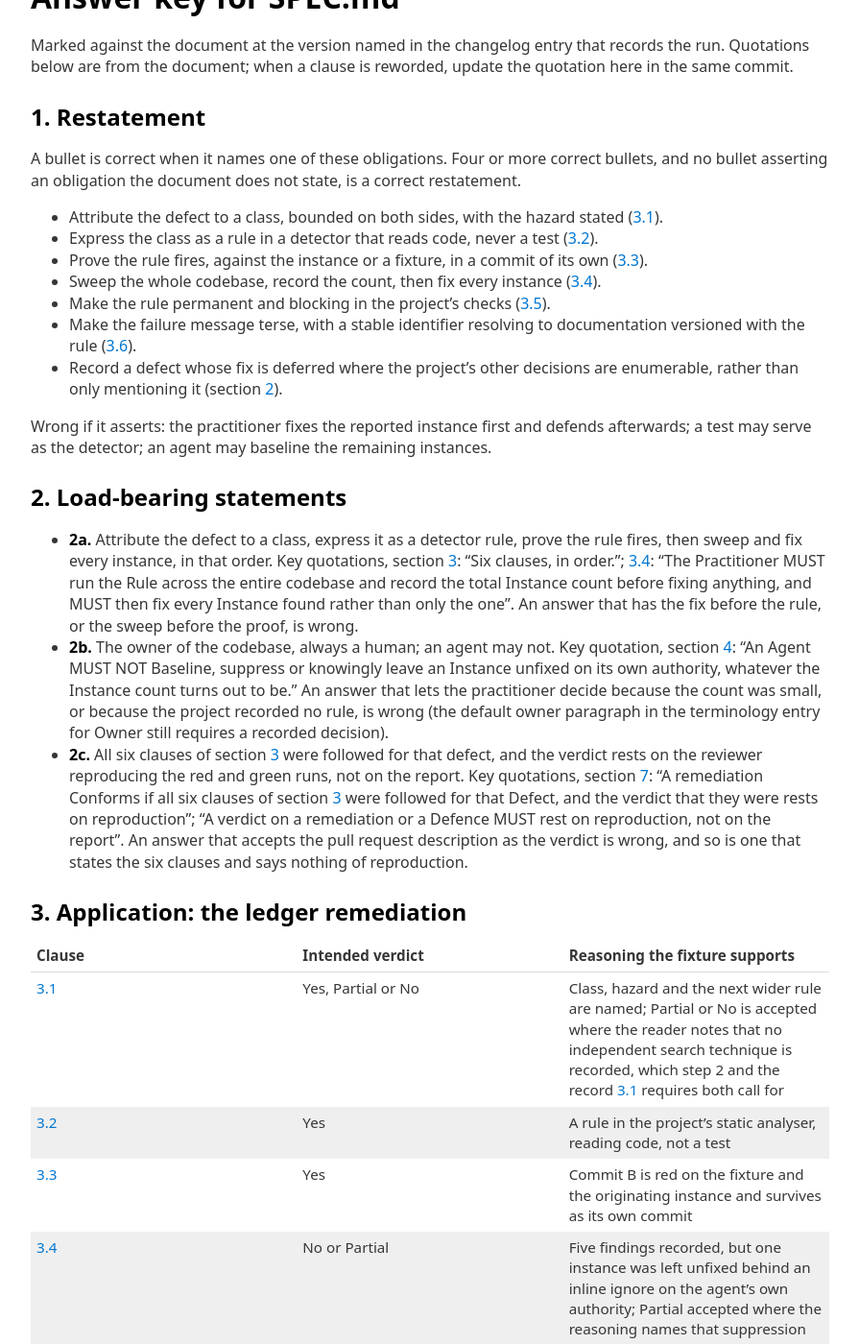
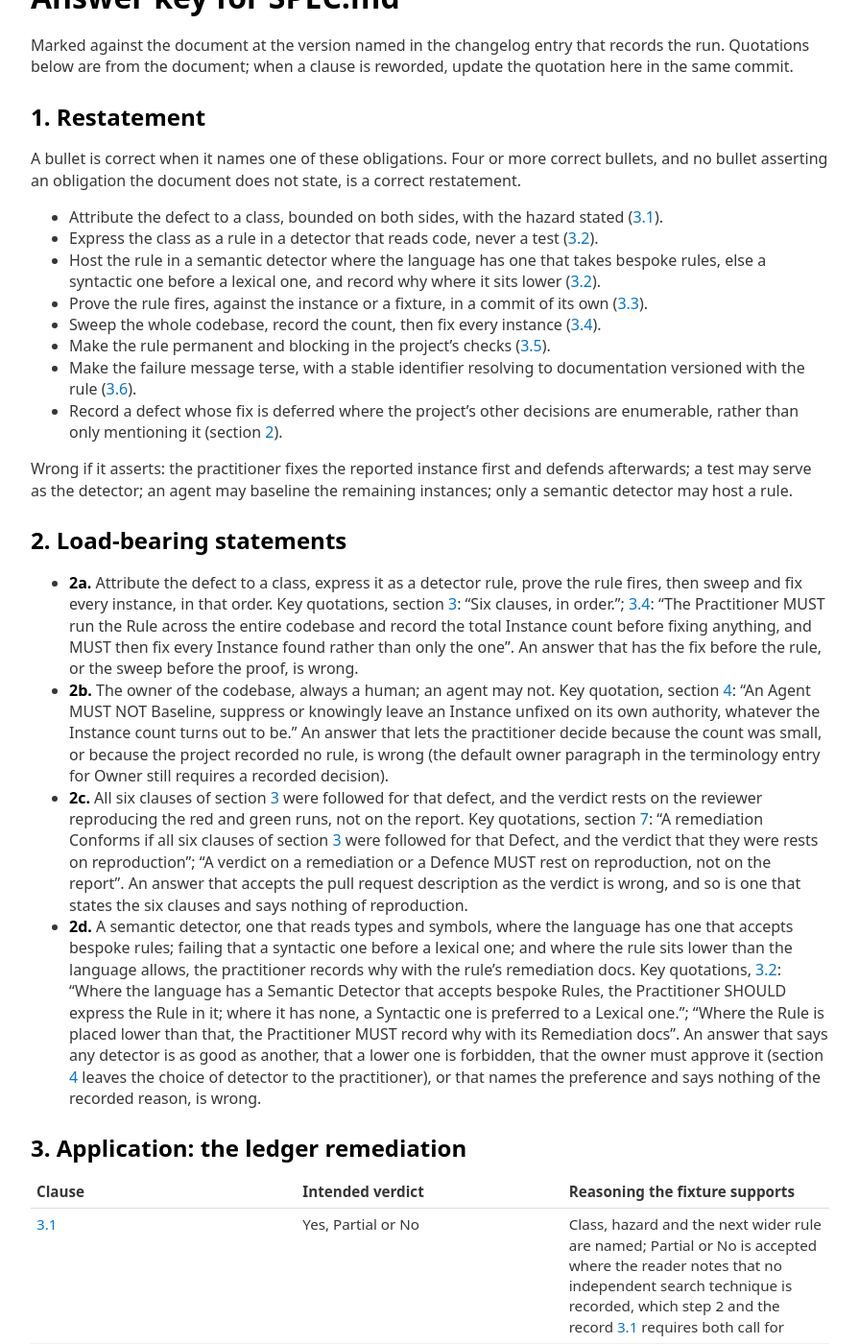
Before and after one commit to Defence-Before-Fix/defence-before-fix.github.io, a Jekyll site: the page built from acceptance/method/KEY.md, in a window 1280 px wide and 1400 px high, scrolled down 231 px. Shown: the whole window at 96% size, without its empty margins (192-1087 px from the left). Built offline with Jekyll 4.4.1, drawn with Linux system fonts in a browser that asks for light colours; our own code applies the rules of GitHub Pages for plain Markdown files; some of the changed text lies outside the part shown.

Commit message:
Acceptance keys: method 2d on the detector preference, before the cohort
The method question set gains load-bearing statement 2d, on which kind
of detector should host a rule and what is recorded when another is
used; ACCEPTANCE.md lists it with the other three. The method key adds
2d, a restatement bullet and a wrong-if for "only a semantic detector",
and keeps 3.2 at Yes for the ledger fixture, which does not say what its
analyser reads. The detector key accepts a restatement bullet on the
verdict naming the kind and says the Lintomatic verdict is not marked on
it.

Co-Authored-By: Claude Opus 5.5 <noreply@anthropic.com>

```diff
--- a/acceptance/method/KEY.md
+++ b/acceptance/method/KEY.md
@@ -11,6 +11,8 @@ bullet asserting an obligation the document does not state, is a correct restate
 
 - Attribute the defect to a class, bounded on both sides, with the hazard stated ([3.1](../../SPEC.md#31-attribute-the-defect-to-a-class)).
 - Express the class as a rule in a detector that reads code, never a test ([3.2](../../SPEC.md#32-build-the-net)).
+- Host the rule in a semantic detector where the language has one that takes bespoke rules,
+  else a syntactic one before a lexical one, and record why where it sits lower ([3.2](../../SPEC.md#32-build-the-net)).
 - Prove the rule fires, against the instance or a fixture, in a commit of its own ([3.3](../../SPEC.md#33-prove-the-net-by-making-the-rule-fire)).
 - Sweep the whole codebase, record the count, then fix every instance ([3.4](../../SPEC.md#34-sweep-the-codebase-then-fix-every-instance)).
 - Make the rule permanent and blocking in the project's checks ([3.5](../../SPEC.md#35-enforce-permanently-and-block)).
@@ -20,7 +22,8 @@ bullet asserting an obligation the document does not state, is a correct restate
   than only mentioning it (section [2](../../SPEC.md#2-when-the-method-applies)).
 
 Wrong if it asserts: the practitioner fixes the reported instance first and defends afterwards;
-a test may serve as the detector; an agent may baseline the remaining instances.
+a test may serve as the detector; an agent may baseline the remaining instances; only a semantic
+detector may host a rule.
 
 ## 2. Load-bearing statements
 
@@ -42,13 +45,23 @@ a test may serve as the detector; an agent may baseline the remaining instances.
   rest on reproduction, not on the report". An answer that accepts the pull request description
   as the verdict is wrong, and so is one that states the six clauses and says nothing of
   reproduction.
+- **2d.** A semantic detector, one that reads types and symbols, where the language has one that
+  accepts bespoke rules; failing that a syntactic one before a lexical one; and where the rule
+  sits lower than the language allows, the practitioner records why with the rule's remediation
+  docs. Key quotations, [3.2](../../SPEC.md#32-build-the-net): "Where the language has a Semantic Detector that accepts bespoke
+  Rules, the Practitioner SHOULD express the Rule in it; where it has none, a Syntactic one is
+  preferred to a Lexical one."; "Where the Rule is placed lower than that, the Practitioner MUST
+  record why with its Remediation docs". An answer that says any detector is as good as another,
+  that a lower one is forbidden, that the owner must approve it (section [4](../../SPEC.md#4-authority-which-decisions-belong-to-whom) leaves the choice of
+  detector to the practitioner), or that names the preference and says nothing of the recorded
+  reason, is wrong.
 
 ## 3. Application: the ledger remediation
 
 | Clause                                                                                    | Intended verdict   | Reasoning the fixture supports                                                                                                                                                                                                                                 |
 | ----------------------------------------------------------------------------------------- | ------------------ | -------------------------------------------------------------------------------------------------------------------------------------------------------------------------------------------------------------------------------------------------------------- |
 | [3.1](../../SPEC.md#31-attribute-the-defect-to-a-class)                                   | Yes, Partial or No | Class, hazard and the next wider rule are named; Partial or No is accepted where the reader notes that no independent search technique is recorded, which step 2 and the record [3.1](../../SPEC.md#31-attribute-the-defect-to-a-class) requires both call for |
-| [3.2](../../SPEC.md#32-build-the-net)                                                     | Yes                | A rule in the project's static analyser, reading code, not a test                                                                                                                                                                                              |
+| [3.2](../../SPEC.md#32-build-the-net)                                                     | Yes                | A rule in the project's static analyser, reading code, not a test; the fixture does not say what the analyser reads, so nothing shows the rule sits lower than the language allows                                                                             |
 | [3.3](../../SPEC.md#33-prove-the-net-by-making-the-rule-fire)                             | Yes                | Commit B is red on the fixture and the originating instance and survives as its own commit                                                                                                                                                                     |
 | [3.4](../../SPEC.md#34-sweep-the-codebase-then-fix-every-instance)                        | No or Partial      | Five findings recorded, but one instance was left unfixed behind an inline ignore on the agent's own authority; Partial accepted where the reasoning names that suppression                                                                                    |
 | [3.5](../../SPEC.md#35-enforce-permanently-and-block)                                     | Partial or No      | The rule is permanent and blocking, but the suppression was not a recorded decision; [3.5](../../SPEC.md#35-enforce-permanently-and-block): "neither does a Rule whose green run depends on a Suppression that no recorded decision covers"                    |
@@ -68,8 +81,11 @@ A reader who grades [3.5](../../SPEC.md#35-enforce-permanently-and-block) Yes be
 sentence on unrecorded suppression, and that counts against the document. A reader who grades
 [3.6](../../SPEC.md#36-make-the-failure-message-terse-and-point-it-at-real-documentation) Yes because the URL resolves has read the versioning sentence of [3.6](../../SPEC.md#36-make-the-failure-message-terse-and-point-it-at-real-documentation)
 differently, which counts against the document; a reader who grades [3.4](../../SPEC.md#34-sweep-the-codebase-then-fix-every-instance) Yes has misread the
-fixture. A reader who attributes the suppression to [3.3](../../SPEC.md#33-prove-the-net-by-making-the-rule-fire) rather than [3.4](../../SPEC.md#34-sweep-the-codebase-then-fix-every-instance) has read the narrowing
-passage of [3.3](../../SPEC.md#33-prove-the-net-by-making-the-rule-fire) as covering it, which is a fair reading and is not marked wrong.
+fixture. A reader who grades [3.2](../../SPEC.md#32-build-the-net) Partial or No because no reason for the detector's kind
+is recorded has assumed a lower kind of detector than the fixture shows: the record is owed only
+where the rule sits lower than the language allows. That counts against the document only if the
+reasoning quotes [3.2](../../SPEC.md#32-build-the-net) as requiring the reason whatever the detector. A reader who attributes
+the suppression to [3.3](../../SPEC.md#33-prove-the-net-by-making-the-rule-fire) rather than [3.4](../../SPEC.md#34-sweep-the-codebase-then-fix-every-instance) has read the narrowing passage of [3.3](../../SPEC.md#33-prove-the-net-by-making-the-rule-fire) as covering it, which is a fair reading and is not marked wrong.
 
 ## 4. Confusion
 
```
Also changed, not shown: ACCEPTANCE.md (+3 -2 lines), acceptance/detector/KEY.md (+23 -14 lines), acceptance/method/QUESTIONS.md (+2 -0 lines).
